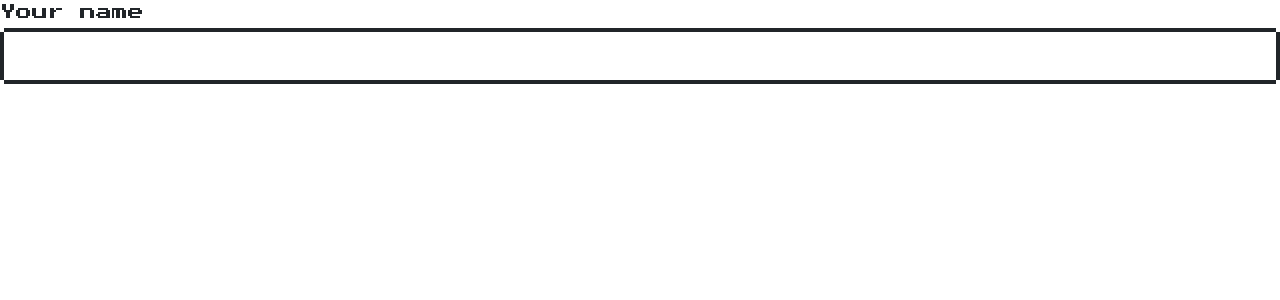
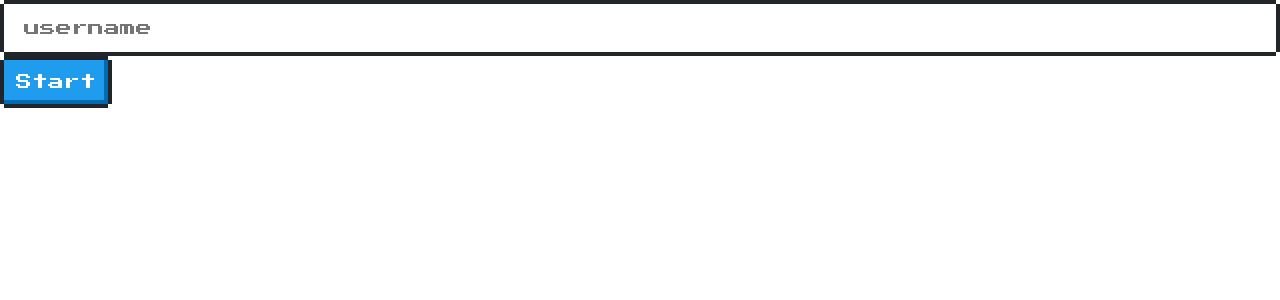
Before and after one commit to h06-Cpy/PocketmonTimer, a React (Vite) app: page / in a window 1280 px wide. Shown: the top 300 px of the page. Built offline with nearby package versions, Linux system fonts and the light colour scheme.

Commit message:
feat: Add components

```diff
--- a/src/pages/home.tsx
+++ b/src/pages/home.tsx
@@ -4,10 +4,8 @@
 
     return (
         <div>
-            <div className="nes-field">
-                <label htmlFor="name_field">Your name</label>
-                <input type="text" id="name_field" className="nes-input"/>
-            </div>
+            <input type="text" className="nes-input" placeholder="username"/>
+            <button type="button" className="nes-btn is-primary">Start</button>
         </div>
     );
 };
```
